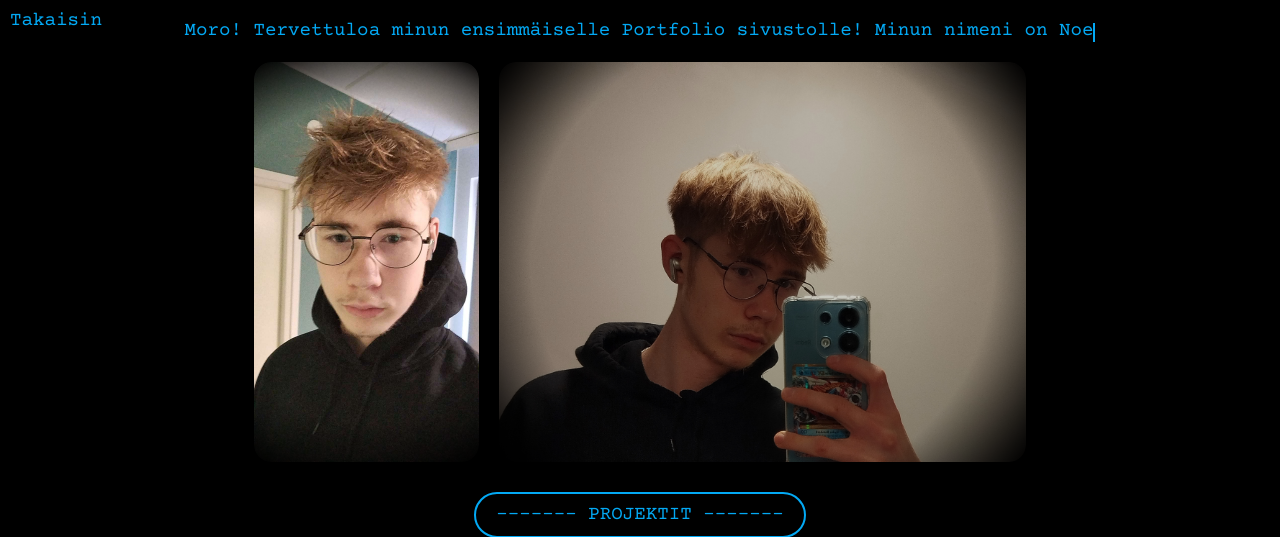
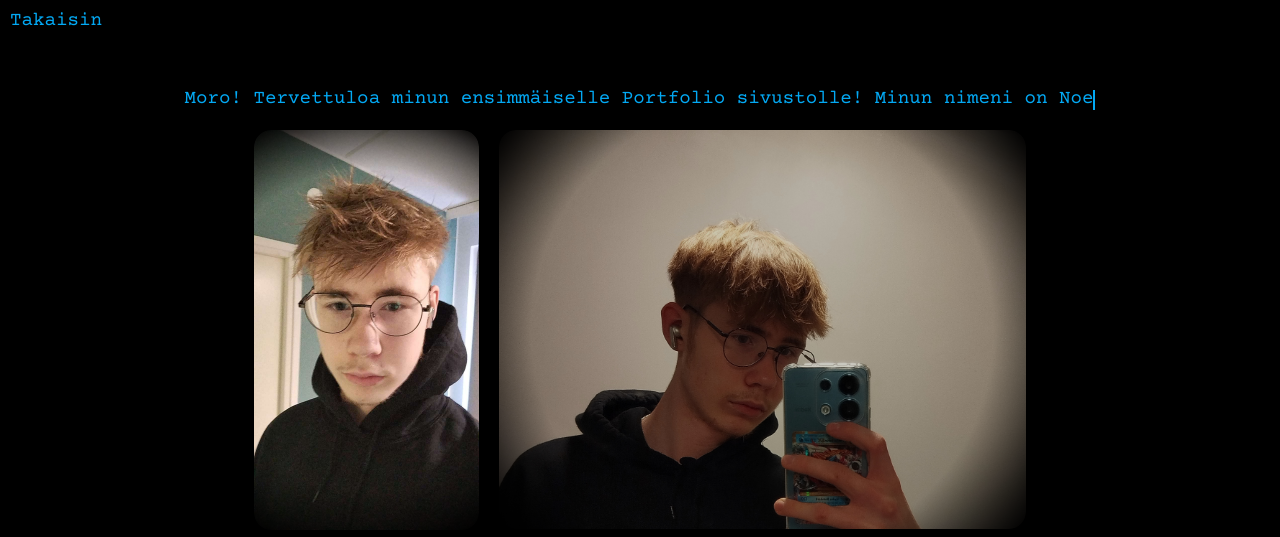
Before and after one commit to Noel-59/portfolio, a PHP site: template views/info.html in a window 1280 px wide. Shown: the top 537 px of the page. Run offline with PHP 8.4, Linux system fonts and the light colour scheme; the template is opened without the code that fills it, so the values that code supplies are empty.

Commit message:
margin top infoon

```diff
--- a/css/info.css
+++ b/css/info.css
@@ -30,6 +30,7 @@ body {
   white-space: normal;
   word-wrap: break-word;
   position: relative;
+  margin-top: auto;
 }
 
 /* Cursor effect */
```
